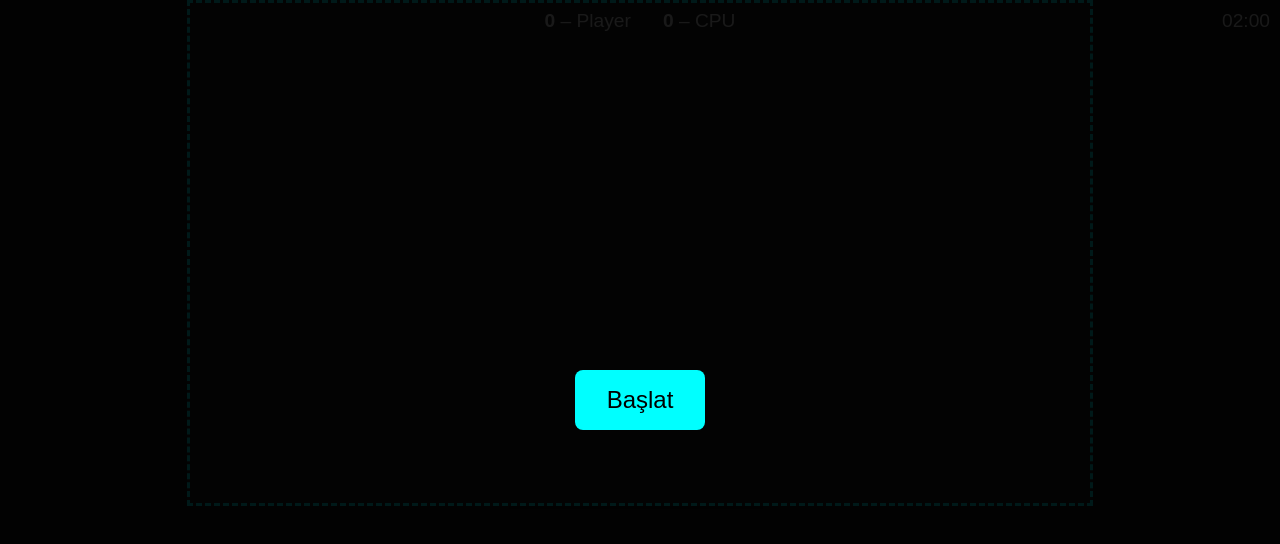
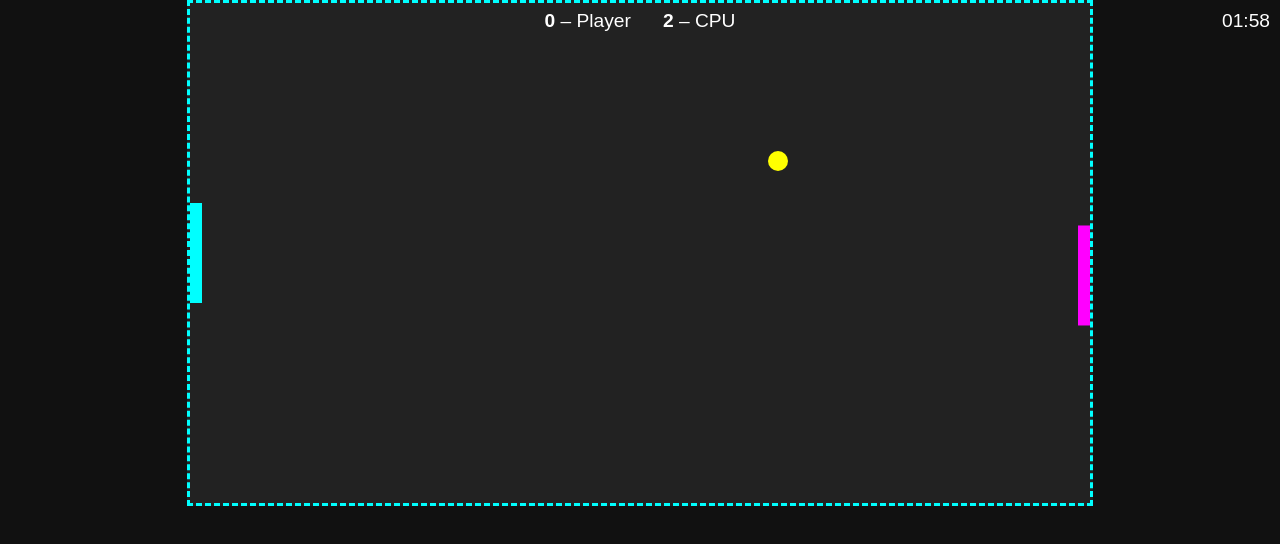
Before and after one commit to YiitErdem/pingpongyiit, a plain HTML site: page game.html in a window 1280 px wide. Both pictures are taken after a click on the button "Başlat". Drawn offline with Linux system fonts and the light colour scheme.

Commit message:
Update game.html

```diff
--- a/game.html
+++ b/game.html
@@ -12,7 +12,6 @@
     #timer{position:absolute;top:10px;right:10px;font-size:1.2rem;}
     #controls{position:absolute;bottom:10px;left:50%;transform:translateX(-50%);display:none;
       width:80%;height:60px;background:rgba(255,255,255,0.1);border-radius:30px;touch-action:none;}
-    /* Başlat overlay */
     #startOverlay {
       position:fixed;top:0;left:0;width:100%;height:100%;
       background:rgba(0,0,0,0.9);display:flex;align-items:center;justify-content:center;
@@ -32,21 +31,13 @@
   </div>
   <div id="timer">02:00</div>
   <div id="controls"></div>
+  <div id="startOverlay"><button id="playBtn">Başlat</button></div>
 
-  <!-- Başlat overlay -->
-  <div id="startOverlay">
-    <button id="playBtn">Başlat</button>
-  </div>
-
-  <!-- Firebase SDK’ları -->
   <script src="https://www.gstatic.com/firebasejs/9.22.1/firebase-app-compat.js"></script>
   <script src="https://www.gstatic.com/firebasejs/9.22.1/firebase-database-compat.js"></script>
   <script>
   (function(){
-    // --- 1) Ayarlar & init
-    const ps=new URLSearchParams(location.search);
-    const user=ps.get('user');
-    if(!user) return alert('User missing');
+    // Firebase
     const firebaseConfig = {
       apiKey: "AIzaSyASZrCdc3xrJ8iXagE3iMUdhEpPR5FiJOE",
       authDomain: "masa-tenisi-v1.firebaseapp.com",
@@ -59,11 +50,12 @@
     };
     firebase.initializeApp(firebaseConfig);
     const db = firebase.database();
+    const user = new URLSearchParams(location.search).get('user');
     const lbRef = db.ref(`leaderboard/${user}`);
 
-    // --- 2) Canvas & UI
+    // Canvas & UI
     const c=document.getElementById('canvas'), ctx=c.getContext('2d');
-    const W=c.width,H=c.height;
+    const W=c.width, H=c.height;
     const score1El=document.getElementById('score1');
     const score2El=document.getElementById('score2');
     const timerEl=document.getElementById('timer');
@@ -71,64 +63,78 @@
     const startOverlay=document.getElementById('startOverlay');
     const playBtn=document.getElementById('playBtn');
 
-    // --- 3) Sabitler
+    // Sabitler
     const P_H=100, P_W=12, B_R=10;
-    let score1=0, score2=0, timeLeft=120;
-
-    // --- 4) Oyun state
-    let state = {
-      ball: { x:W/2, y:H/2, dx:0, dy:0 },
-      p1: { y:(H-P_H)/2 },
-      p2: { y:(H-P_H)/2 },
-      playing: false
-    };
+    let score1=0, score2=0;
+    let timeLeft=120;  // saniye
+    let state={ ball:{x:W/2,y:H/2,dx:0,dy:0},
+                p1:{y:(H-P_H)/2}, p2:{y:(H-P_H)/2},
+                playing:false };
     const buffs=[];
 
-    // --- 5) Rastgele buff üret (15s)
+    // Buff üretimi (15sn)
     function spawnBuff(){
-      const x=50+Math.random()*(W-100), y=50+Math.random()*(H-100);
-      const types=['grow','shrink','double'];
-      buffs.push({ x,y,r:15,type:types[Math.floor(Math.random()*3)],used:false });
+      const x=50+Math.random()*(W-100),
+            y=50+Math.random()*(H-100),
+            types=['grow','shrink','double'];
+      buffs.push({x,y,r:15,type:types[Math.floor(Math.random()*3)],used:false});
     }
     setInterval(spawnBuff,15000);
 
-    // --- 6) Çizim
+    // Çizim
     function draw(){
       ctx.clearRect(0,0,W,H);
-      // paddles
       ctx.fillStyle='#0ff'; ctx.fillRect(0,state.p1.y,P_W,P_H);
       ctx.fillStyle='#f0f'; ctx.fillRect(W-P_W,state.p2.y,P_W,P_H);
-      // ball
       ctx.beginPath(); ctx.fillStyle='#ff0'; ctx.arc(state.ball.x,state.ball.y,B_R,0,2*Math.PI); ctx.fill();
-      // buffs
       buffs.forEach(b=>{
         if(!b.used){
           ctx.beginPath();
-          ctx.fillStyle = b.type==='grow'? '#0f0' : b.type==='shrink'? '#f00' : '#ff0';
-          ctx.arc(b.x,b.y,b.r,0,2*Math.PI); ctx.fill();
+          ctx.fillStyle = b.type==='grow'? '#0f0' :
+                          b.type==='shrink'? '#f00' : '#ff0';
+          ctx.arc(b.x,b.y,b.r,0,2*Math.PI);
+          ctx.fill();
         }
       });
       if(state.playing) requestAnimationFrame(draw);
     }
 
-    // --- 7) Fizik + zaman döngüsü (60fps)
+    // Topu rastgele başlat
+    function resetBall(){
+      state.ball.x = W/2; state.ball.y = H/2;
+      const sx = Math.random()<0.5?-6:6;
+      const sy = Math.random()<0.5?-4:4;
+      state.ball.dx = sx; state.ball.dy = sy;
+    }
+
+    // Puanlama
+    function pointTo(pl){
+      if(pl===1) score1++;
+      else score2++;
+      score1El.textContent=score1;
+      score2El.textContent=score2;
+      resetBall();
+    }
+
+    // FPS döngüsü
     let gameIv;
     function startGameLoop(){
       gameIv = setInterval(()=>{
         // CPU takibi
         state.p2.y += (state.ball.y-(state.p2.y+P_H/2))*0.05;
-        state.p2.y = Math.max(0,Math.min(H-P_H, state.p2.y));
-        // top hareket
-        state.ball.x+=state.ball.dx; state.ball.y+=state.ball.dy;
+        state.p2.y = Math.max(0,Math.min(H-P_H,state.p2.y));
+        // hareket
+        state.ball.x+=state.ball.dx;
+        state.ball.y+=state.ball.dy;
         // duvar
         if(state.ball.y<=B_R||state.ball.y>=H-B_R) state.ball.dy*=-1;
         // paddle çarpışma
         if(state.ball.x<=P_W+B_R){
-          if(state.ball.y>=state.p1.y&&state.ball.y<=state.p1.y+P_H) state.ball.dx*=-1;
+          if(state.ball.y>=state.p1.y && state.ball.y<=state.p1.y+P_H) state.ball.dx*=-1;
           else pointTo(2);
         }
         if(state.ball.x>=W-P_W-B_R){
-          if(state.ball.y>=state.p2.y&&state.ball.y<=state.p2.y+P_H) state.ball.dx*=-1;
+          if(state.ball.y>=state.p2.y && state.ball.y<=state.p2.y+P_H) state.ball.dx*=-1;
           else pointTo(1);
         }
         // buff alımı
@@ -140,47 +146,49 @@
             if(b.type==='double') state.ball.dx*=1.5;
           }
         });
-        // sayaç
-        timeLeft--;
-        const mm=String(Math.floor(timeLeft/60)).padStart(2,'0'),
-              ss=String(timeLeft%60).padStart(2,'0');
-        timerEl.textContent=`${mm}:${ss}`;
-        if(timeLeft<=0){
+      },1000/60);
+      draw();
+    }
+
+    // Zaman sayaç (her saniye)
+    let timeIv;
+    function startTimer(){
+      timeIv = setInterval(()=>{
+        if(!state.playing) return;
+        if(timeLeft>0){
+          timeLeft--;
+          const mm=String(Math.floor(timeLeft/60)).padStart(2,'0'),
+                ss=String(timeLeft%60).padStart(2,'0');
+          timerEl.textContent=`${mm}:${ss}`;
+        }
+        if(timeLeft===0){
           endMatch();
         }
-      },1000/60);
+      },1000);
     }
 
-    // --- 8) Puanlama
-    function pointTo(pl){
-      if(pl===1) score1++; else score2++;
-      score1El.textContent=score1;
-      score2El.textContent=score2;
-      resetBall();
+    // Bitir
+    function endMatch(){
+      clearInterval(gameIv);
+      clearInterval(timeIv);
+      state.playing=false;
+      const winner = score1>score2?'Player':'CPU';
+      alert(`${winner} kazandı!\nSen: ${score1} – CPU: ${score2}`);
+      lbRef.transaction(cur=>({ wins:(cur?.wins||0)+(winner==='Player'?1:0) }));
+      location.href='index.html';
     }
 
-    // --- 9) Topu sıfırla
-    function resetBall(){
-      state.ball.x=W/2; state.ball.y=H/2;
-      // rastgele yön
-      const signX=(Math.random()<0.5?-1:1);
-      const signY=(Math.random()<0.5?-1:1);
-      state.ball.dx=6*signX;
-      state.ball.dy=4*signY;
-    }
-
-    // --- 10) Kontroller
+    // Kontroller
     function sendPaddleY(y){
-      state.p1.y = Math.max(0,Math.min(H-P_H, y));
+      state.p1.y = Math.max(0,Math.min(H-P_H,y));
     }
     if('ontouchstart' in window){
       controls.style.display='block';
       let drag=false;
       controls.onpointerdown=()=>drag=true;
       controls.onpointerup=()=>drag=false;
-      controls.onpointermove=e=>{
-        if(!drag) return;
-        const pct=(e.clientX-controls.getBoundingClientRect().left)/controls.offsetWidth;
+      controls.onpointermove=e=>{ if(!drag) return;
+        const pct = (e.clientX-controls.getBoundingClientRect().left)/controls.offsetWidth;
         sendPaddleY(pct*(H-P_H));
       };
     } else {
@@ -189,24 +197,13 @@
       };
     }
 
-    // --- 11) Maçı bitir
-    function endMatch(){
-      clearInterval(gameIv);
-      state.playing=false;
-      const winner = score1>score2?'Player':'CPU';
-      alert(`${winner} kazandı!\nSenin: ${score1} – CPU: ${score2}`);
-      // Firebase leader’a kaydet
-      lbRef.transaction(cur=>({ wins:(cur?.wins||0)+(winner==='Player'?1:0) }));
-      location.href='index.html';
-    }
-
-    // --- 12) Oyun Başlat
+    // Başlat butonu
     playBtn.onclick = ()=>{
       startOverlay.style.display='none';
       resetBall();
       state.playing=true;
-      draw();
       startGameLoop();
+      startTimer();
     };
 
   })();
```
